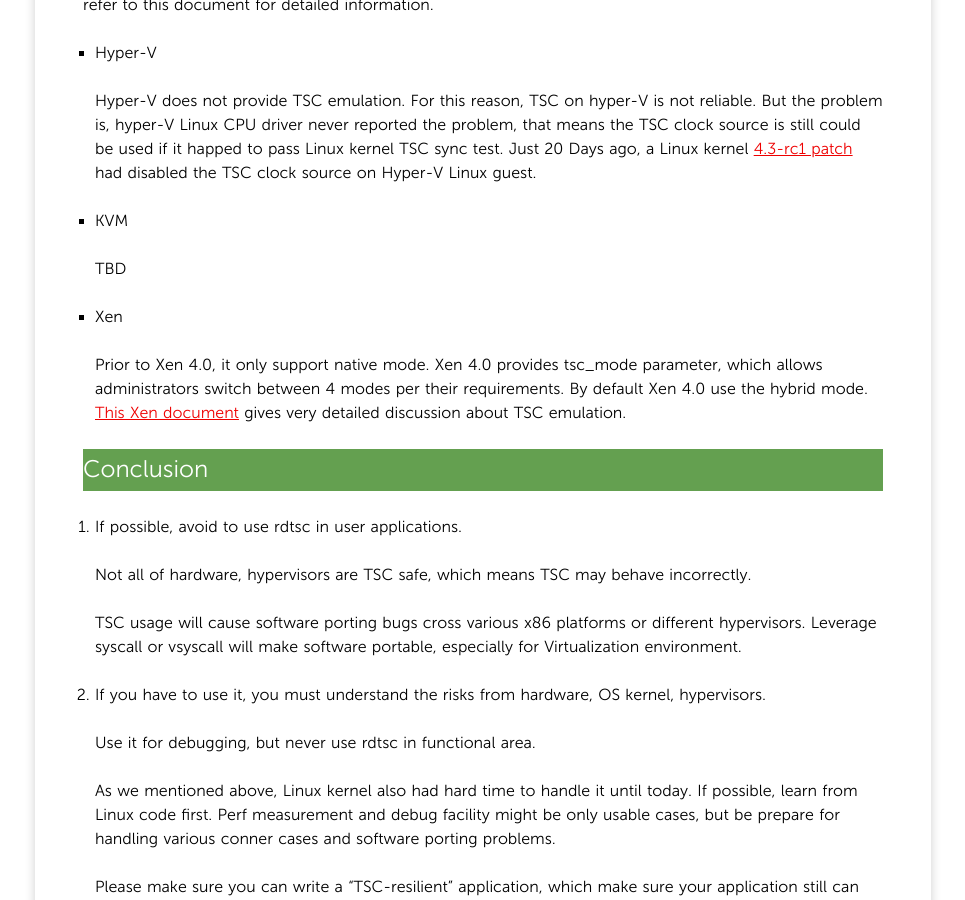
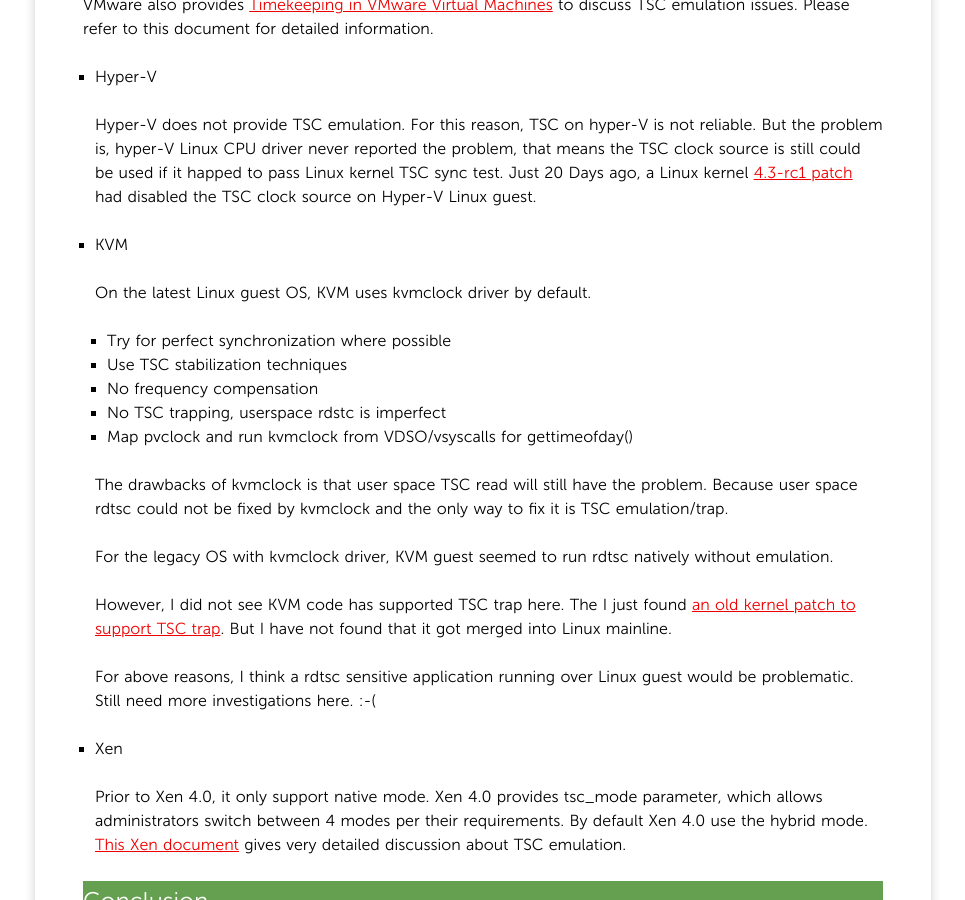
Before and after one commit to yangoliver/yangoliver.github.io, a Jekyll site: the page built from _posts/2015/2015-09-09-pitfalls-of-TSC-usage.md, in a window 1280 px wide and 900 px high, scrolled down 8731 px. Shown: the whole window, without its empty margins (157-1122 px from the left). Built offline with Jekyll 4.4.1, drawn with Linux system fonts in a browser that asks for light colours; Markdown is read by kramdown in place of the engine named in the settings; comment, search, counter and statistics services are not loaded; some of the changed text lies outside the part shown.

Commit message:
draft: finished kvm part, need more cleanup
Signed-off-by: Yong Yang <yangoliver@gmail.com>

```diff
--- a/_posts/2015/2015-09-09-pitfalls-of-TSC-usage.md
+++ b/_posts/2015/2015-09-09-pitfalls-of-TSC-usage.md
@@ -317,12 +317,13 @@
 	Especially, VM could be live migrated to different machine. It is not possible and reasonable to ensure TSC value
 	got synced among different machines.
 
-2. Emulated - correct but slow
+2. Emulated or Trap - correct but slow
 
 	- Full virtualization
 
 	Hypervisor will emulate TSC, then rdtsc is not directly executed on physical CPUs.
 	This mode causes performance degrade for rdtsc instruction, but give the reliability for TSC sensitive application.
+	Intel and AMD CPUs support VMX and SVM which allows the hardware accelerations of rdtsc emulation.
 
 	- Para virtualization
 
@@ -389,7 +390,25 @@
 
 * KVM
 
-	TBD
+	On the latest Linux guest OS, KVM uses kvmclock driver by default.
+
+	* Try for perfect synchronization where possible
+	* Use TSC stabilization techniques
+	* No frequency compensation
+	* No TSC trapping, userspace rdstc is imperfect
+	* Map pvclock and run kvmclock from VDSO/vsyscalls for gettimeofday()
+
+	The drawbacks of kvmclock is that user space TSC read will still have the problem. Because user space rdtsc could not
+	be fixed by kvmclock and the only way to fix it is TSC emulation/trap.
+
+	For the legacy OS with kvmclock driver, KVM guest seemed to run rdtsc natively without emulation.
+
+	However, I did not see KVM code has supported TSC trap here. The
+	I just found [an old kernel patch to support TSC trap](https://lkml.org/lkml/2011/1/6/90).
+	But I have not found that it got merged into Linux mainline.
+
+	For above reasons, I think a rdtsc sensitive application running over Linux guest would be problematic.
+	Still need more investigations here. :-(
 
 * Xen
 
```
Also changed, not shown: other parts of _posts/2015/2015-09-09-pitfalls-of-TSC-usage.md (+1 -1 lines).
